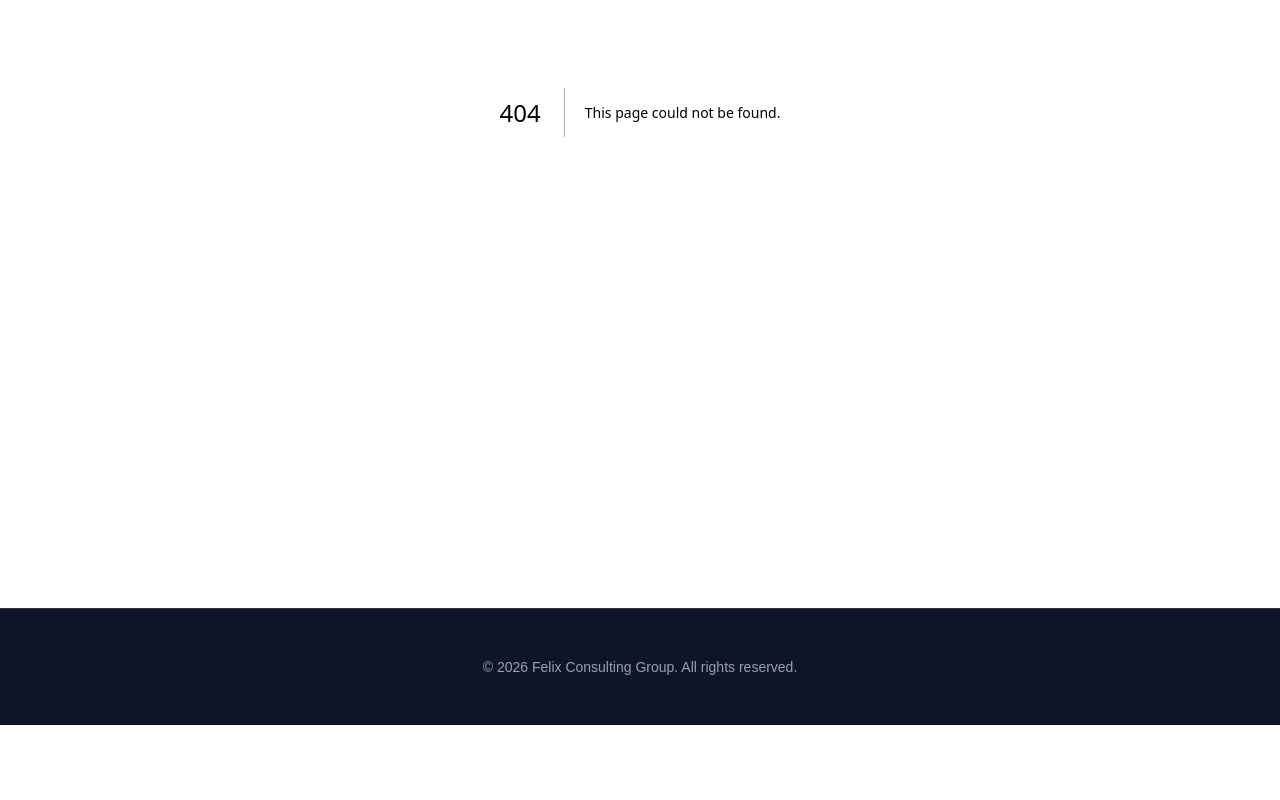
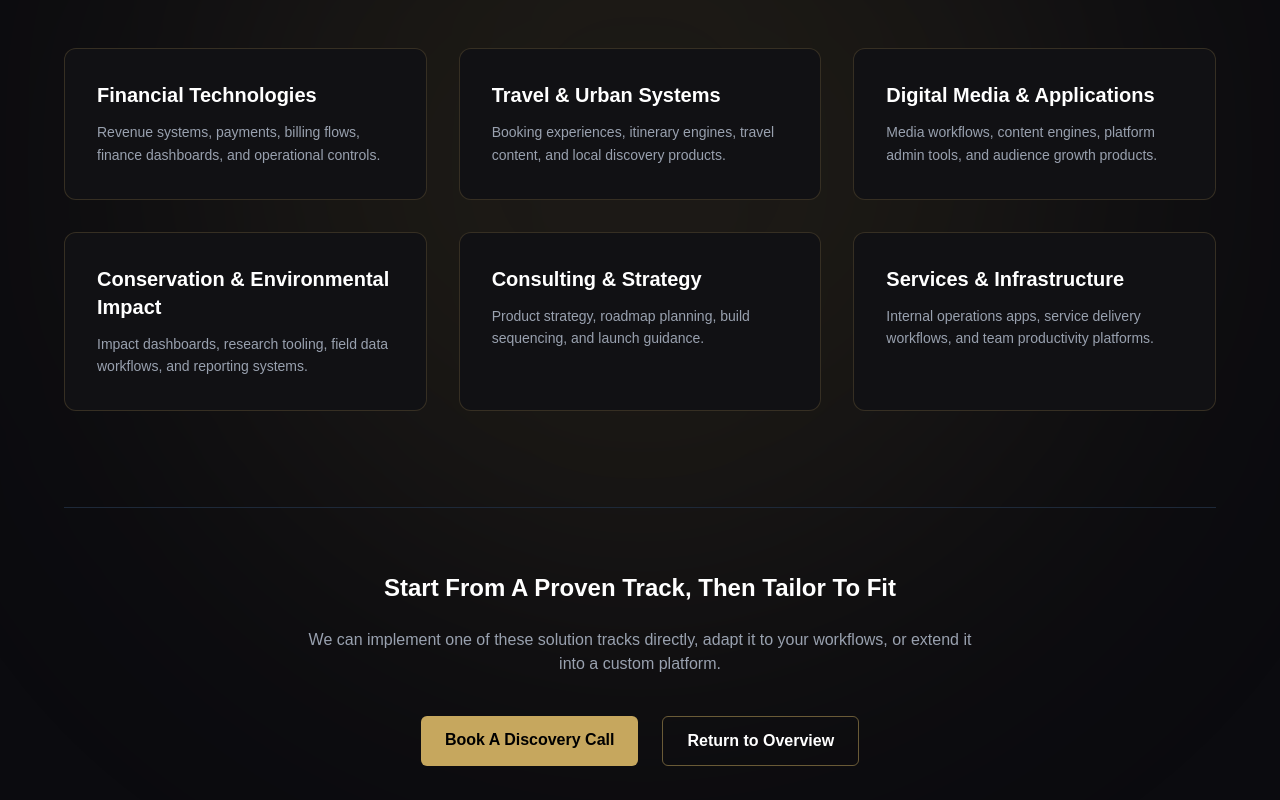
Before and after one commit to felabayomi/felix-consult, a Next.js app: page /app-catalog in a window 1280 px wide. Before the commit this address had no page. Shown: the part 480-1280 px from the top of the page. Before the commit the page ends 1205 px from the top, so only its background shows below. Built offline with nearby package versions, Linux system fonts and the light colour scheme.

Commit message:
Add standalone App Catalog page and navigation tab

```diff
--- /dev/null
+++ b/app/app-catalog/page.tsx
@@ -0,0 +1,160 @@
+import Link from "next/link"
+
+export default function AppCatalogPage() {
+  return (
+    <main className="relative min-h-screen bg-[#0B0B0F] text-white px-6 py-24">
+
+      {/* Ambient Gold Glow */}
+      <div className="absolute top-0 left-1/2 -translate-x-1/2
+                      w-[900px] h-[900px]
+                      bg-[#C6A75E]/10 blur-[160px]
+                      rounded-full pointer-events-none" />
+
+      <div className="relative z-10 max-w-6xl mx-auto">
+
+        {/* HEADER */}
+        <section className="max-w-3xl mb-16">
+          <h1 className="text-4xl md:text-5xl font-bold mb-6 text-[#C6A75E]">
+            App Catalog
+          </h1>
+
+          <p className="text-gray-400 text-lg mb-6">
+            Explore our app-foundry catalog: proven solution tracks you can launch, customize, or scale with us.
+          </p>
+
+          <p className="text-gray-500">
+            Pick your closest fit, then we scope implementation based on your goals, timeline, and business model.
+          </p>
+        </section>
+
+
+        {/* GRID */}
+        <div className="grid md:grid-cols-2 lg:grid-cols-3 gap-8">
+
+          <Link
+            href="/financial"
+            className="group p-8 bg-[#111114] rounded-xl border border-[#C6A75E]/20
+                       hover:border-[#C6A75E]/60 hover:bg-[#141418]
+                       transition-all duration-300"
+          >
+            <h3 className="text-xl font-semibold mb-3 group-hover:text-[#C6A75E] transition">
+              Financial Technologies
+            </h3>
+            <p className="text-gray-400 text-sm leading-relaxed">
+              Revenue systems, payments, billing flows, finance dashboards,
+              and operational controls.
+            </p>
+          </Link>
+
+          <Link
+            href="/travel"
+            className="group p-8 bg-[#111114] rounded-xl border border-[#C6A75E]/20
+                       hover:border-[#C6A75E]/60 hover:bg-[#141418]
+                       transition-all duration-300"
+          >
+            <h3 className="text-xl font-semibold mb-3 group-hover:text-[#C6A75E] transition">
+              Travel & Urban Systems
+            </h3>
+            <p className="text-gray-400 text-sm leading-relaxed">
+              Booking experiences, itinerary engines, travel content,
+              and local discovery products.
+            </p>
+          </Link>
+
+          <Link
+            href="/media"
+            className="group p-8 bg-[#111114] rounded-xl border border-[#C6A75E]/20
+                       hover:border-[#C6A75E]/60 hover:bg-[#141418]
+                       transition-all duration-300"
+          >
+            <h3 className="text-xl font-semibold mb-3 group-hover:text-[#C6A75E] transition">
+              Digital Media & Applications
+            </h3>
+            <p className="text-gray-400 text-sm leading-relaxed">
+              Media workflows, content engines, platform admin tools,
+              and audience growth products.
+            </p>
+          </Link>
+
+          <Link
+            href="/conservation"
+            className="group p-8 bg-[#111114] rounded-xl border border-[#C6A75E]/20
+                       hover:border-[#C6A75E]/60 hover:bg-[#141418]
+                       transition-all duration-300"
+          >
+            <h3 className="text-xl font-semibold mb-3 group-hover:text-[#C6A75E] transition">
+              Conservation & Environmental Impact
+            </h3>
+            <p className="text-gray-400 text-sm leading-relaxed">
+              Impact dashboards, research tooling, field data workflows,
+              and reporting systems.
+            </p>
+          </Link>
+
+          <Link
+            href="/consulting"
+            className="group p-8 bg-[#111114] rounded-xl border border-[#C6A75E]/20
+                       hover:border-[#C6A75E]/60 hover:bg-[#141418]
+                       transition-all duration-300"
+          >
+            <h3 className="text-xl font-semibold mb-3 group-hover:text-[#C6A75E] transition">
+              Consulting & Strategy
+            </h3>
+            <p className="text-gray-400 text-sm leading-relaxed">
+              Product strategy, roadmap planning, build sequencing,
+              and launch guidance.
+            </p>
+          </Link>
+
+          <Link
+            href="/services"
+            className="group p-8 bg-[#111114] rounded-xl border border-[#C6A75E]/20
+                       hover:border-[#C6A75E]/60 hover:bg-[#141418]
+                       transition-all duration-300"
+          >
+            <h3 className="text-xl font-semibold mb-3 group-hover:text-[#C6A75E] transition">
+              Services & Infrastructure
+            </h3>
+            <p className="text-gray-400 text-sm leading-relaxed">
+              Internal operations apps, service delivery workflows,
+              and team productivity platforms.
+            </p>
+          </Link>
+
+        </div>
+
+
+        {/* BOTTOM CTA BLOCK */}
+        <section className="mt-24 text-center border-t border-gray-800 pt-16">
+
+          <h2 className="text-2xl font-semibold mb-6">
+            Start From A Proven Track, Then Tailor To Fit
+          </h2>
+
+          <p className="text-gray-400 max-w-2xl mx-auto mb-10">
+            We can implement one of these solution tracks directly,
+            adapt it to your workflows, or extend it into a custom platform.
+          </p>
+
+          <div className="flex flex-col sm:flex-row justify-center gap-6">
+            <Link
+              href="/contact"
+              className="bg-[#C6A75E] text-black px-6 py-3 rounded-md font-semibold hover:opacity-90 transition"
+            >
+              Book A Discovery Call
+            </Link>
+
+            <Link
+              href="/"
+              className="border border-[#C6A75E]/50 px-6 py-3 rounded-md font-semibold hover:border-[#C6A75E] hover:text-[#C6A75E] transition"
+            >
+              Return to Overview
+            </Link>
+          </div>
+
+        </section>
+
+      </div>
+    </main>
+  )
+}
--- a/app/layout.tsx
+++ b/app/layout.tsx
@@ -73,6 +73,9 @@ export default function RootLayout({
               <Link href="/ecosystem" className="text-gray-700 hover:text-black">
                 Solutions
               </Link>
+              <Link href="/app-catalog" className="text-gray-700 hover:text-black">
+                App Catalog
+              </Link>
               <Link href="/pricing" className="text-gray-700 hover:text-black">
                 Pricing
               </Link>
@@ -113,6 +116,13 @@ export default function RootLayout({
                 onClick={() => setMobileMenuOpen(false)}
               >
                 Solutions
+              </Link>
+              <Link
+                href="/app-catalog"
+                className="block text-gray-700"
+                onClick={() => setMobileMenuOpen(false)}
+              >
+                App Catalog
               </Link>
               <Link
                 href="/pricing"
```
